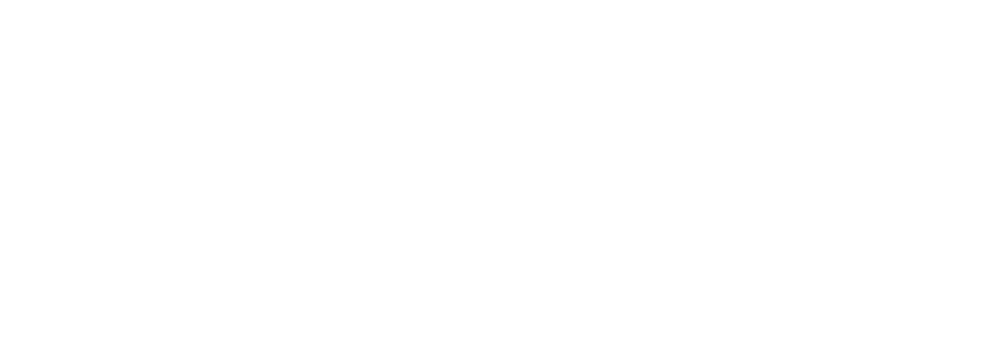
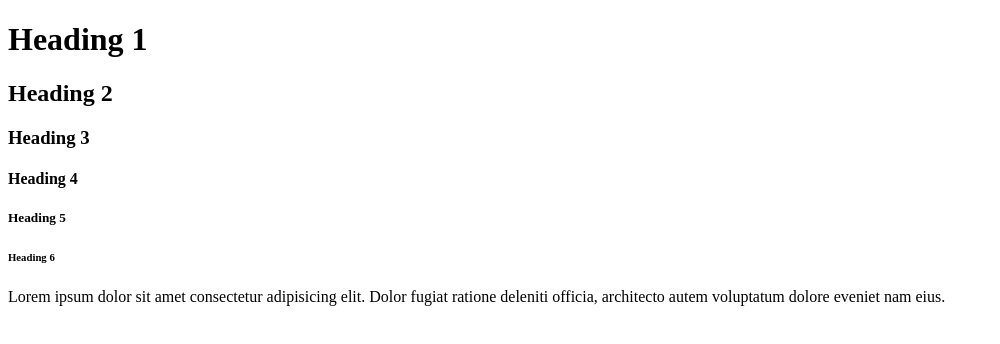
Before and after one commit to rishanansari/html_css_let-sUpgrade, a plain HTML site: page index.html in a window 1280 px wide. Shown: the whole page, without its empty margins (0-1000 px from the left). Drawn offline with Linux system fonts and the light colour scheme.

Commit message:
basic changes

```diff
--- a/index.html
+++ b/index.html
@@ -7,6 +7,23 @@
     <title>Document</title>
 </head>
 <body>
+    <!-- heading tag -->
+    <h1>Heading 1</h1>
+    <h2>Heading 2</h2>
+    <h3>Heading 3</h3>
+    <h4>Heading 4</h4>
+    <h5>Heading 5</h5>
+    <h6>Heading 6</h6>
+
+    <!-- paragraph tag -->
+    <p>Lorem ipsum dolor sit amet consectetur adipisicing elit. Dolor fugiat ratione deleniti officia, architecto autem voluptatum dolore eveniet nam eius.</p>
+
 
 </body>
 </html>
+<!-- boiler plate -->
+<!-- doctype -> this document is on html5  -->
+<!-- head tag indicated that meta information about the document. This is not showing up in the browser. -->
+<!-- body tag is the main thag which contains main content of the document and run on browser dom -->
+
+<!-- title tag is tabname  tag. -->
```
